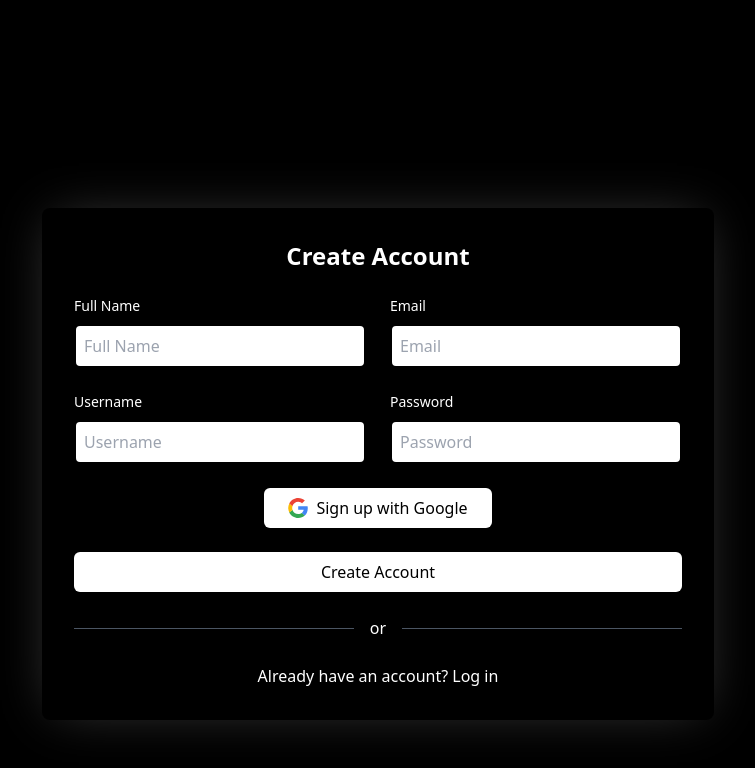
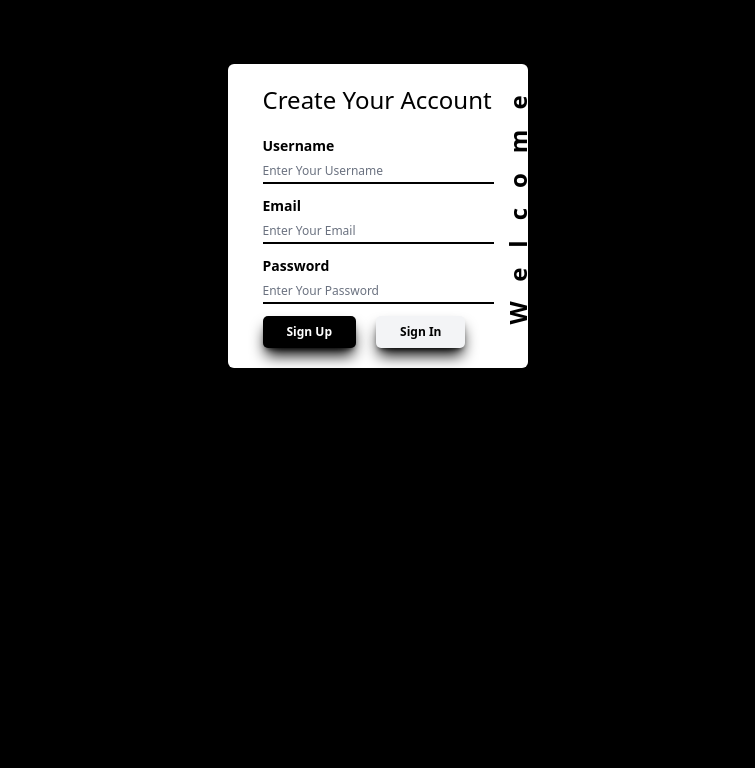
Before and after one commit to Mohammedlabbouj/onlineShoppingSystem_frontEnd, a React (Vite) app: page /signup in a window 1280 px wide. Shown: the top 768 px of the page, without its empty margins (262-1017 px from the left). Built offline with nearby package versions, Linux system fonts and the light colour scheme.

Commit message:
switched from fake api to real and handel fetching users,products & adding users and products

```diff
--- a/src/App.tsx
+++ b/src/App.tsx
@@ -12,6 +12,7 @@ import Cart from "./pages/Cart";
 import Login from "./pages/Loging";
 import Signup from "./pages/SingUp";
 import NavBar from "./components/NavBar";
+import AddProduct from "./pages/AddProduct";
 import { ThemeProvider } from "./context/ThemeContext";
 
 function App() {
@@ -56,6 +57,10 @@ function AppContent() {
           path="/login"
           element={<Login setIsAuthenticated={setIsAuthenticated} />}
         />
+        <Route
+          path="/AddProduct"
+          element={isAuthenticated ? <AddProduct /> : <Navigate to="/login" />}
+        />
         <Route path="/signup" element={<Signup />} />
         <Route
           path="/"
--- /dev/null
+++ b/src/pages/AddProduct.tsx
@@ -0,0 +1,199 @@
+import React, { useState } from "react";
+import { useNavigate } from "react-router-dom";
+
+interface NewProduct {
+  name: string;
+  description: string;
+  price: number;
+  stockQuantity: number;
+  image: string;
+  categoryId: number;
+  vendorId: number;
+}
+
+export default function AddProduct() {
+  const navigate = useNavigate();
+  const [isLoading, setIsLoading] = useState(false);
+  const [error, setError] = useState<string | null>(null);
+  const [formData, setFormData] = useState<NewProduct>({
+    name: "Fjallraven Backpack",
+    description:
+      "Your perfect pack for everyday use and walks in the forest. Stash your laptop (up to 15 inches) in the padded sleeve, your everyday",
+    price: 109.95,
+    stockQuantity: 10,
+    image: "https://fakestoreapi.com/img/81fPKd-2AYL._AC_SL1500_.jpg",
+    categoryId: 1, // Assuming 1 is for bags/backpacks
+    vendorId: 1, // Assuming 1 is the default vendor
+  });
+
+  const handleChange = (
+    e: React.ChangeEvent<HTMLInputElement | HTMLTextAreaElement>
+  ) => {
+    const value =
+      e.target.type === "number" ? Number(e.target.value) : e.target.value;
+    setFormData({
+      ...formData,
+      [e.target.name]: value,
+    });
+  };
+
+  const handleSubmit = async (e: React.FormEvent) => {
+    e.preventDefault();
+    setError(null);
+    setIsLoading(true);
+
+    try {
+      const response = await fetch(
+        "http://localhost:9090/api/products/create",
+        {
+          method: "POST",
+          headers: {
+            "Content-Type": "application/json",
+          },
+          body: JSON.stringify(formData),
+        }
+      );
+
+      if (!response.ok) {
+        const errorData = await response.json();
+        throw new Error(errorData.message || "Failed to create product");
+      }
+
+      const data = await response.json();
+      console.log("Product created successfully:", data);
+      navigate("/");
+    } catch (err) {
+      console.error("Add product error:", err);
+      setError(err instanceof Error ? err.message : "Failed to create product");
+    } finally {
+      setIsLoading(false);
+    }
+  };
+
+  return (
+    <div className="max-w-2xl mx-auto pt-20 p-4">
+      <h1 className="text-2xl font-bold mb-6">Add New Product</h1>
+      <form onSubmit={handleSubmit} className="space-y-6">
+        <div>
+          <label className="block text-sm font-medium mb-2">Product Name</label>
+          <input
+            type="text"
+            name="name"
+            value={formData.name}
+            onChange={handleChange}
+            className="w-full p-2 border rounded-md"
+            required
+          />
+        </div>
+
+        <div>
+          <label className="block text-sm font-medium mb-2">Description</label>
+          <textarea
+            name="description"
+            value={formData.description}
+            onChange={handleChange}
+            className="w-full p-2 border rounded-md h-32"
+            required
+          />
+        </div>
+
+        <div className="grid grid-cols-2 gap-4">
+          <div>
+            <label className="block text-sm font-medium mb-2">Price ($)</label>
+            <input
+              type="number"
+              name="price"
+              value={formData.price}
+              onChange={handleChange}
+              step="0.01"
+              min="0"
+              className="w-full p-2 border rounded-md"
+              required
+            />
+          </div>
+          <div>
+            <label className="block text-sm font-medium mb-2">
+              Stock Quantity
+            </label>
+            <input
+              type="number"
+              name="stockQuantity"
+              value={formData.stockQuantity}
+              onChange={handleChange}
+              min="0"
+              className="w-full p-2 border rounded-md"
+              required
+            />
+          </div>
+        </div>
+
+        <div>
+          <label className="block text-sm font-medium mb-2">Image URL</label>
+          <input
+            type="url"
+            name="image"
+            value={formData.image}
+            onChange={handleChange}
+            className="w-full p-2 border rounded-md"
+            required
+          />
+          {formData.image && (
+            <img
+              src={formData.image}
+              alt="Product preview"
+              className="mt-2 h-32 object-contain"
+            />
+          )}
+        </div>
+
+        <div className="grid grid-cols-2 gap-4">
+          <div>
+            <label className="block text-sm font-medium mb-2">
+              Category ID
+            </label>
+            <input
+              type="number"
+              name="categoryId"
+              value={formData.categoryId}
+              onChange={handleChange}
+              min="1"
+              className="w-full p-2 border rounded-md"
+              required
+            />
+          </div>
+          <div>
+            <label className="block text-sm font-medium mb-2">Vendor ID</label>
+            <input
+              type="number"
+              name="vendorId"
+              value={formData.vendorId}
+              onChange={handleChange}
+              min="1"
+              className="w-full p-2 border rounded-md"
+              required
+            />
+          </div>
+        </div>
+
+        {error && <div className="text-red-500 text-sm">{error}</div>}
+
+        <div className="flex gap-4">
+          <button
+            type="submit"
+            disabled={isLoading}
+            className="px-4 py-2 bg-black text-white rounded-md hover:bg-gray-800 disabled:opacity-50"
+          >
+            {isLoading ? "Creating..." : "Add Product"}
+          </button>
+          <button
+            type="button"
+            onClick={() => navigate("/")}
+            className="px-4 py-2 bg-gray-200 text-black rounded-md hover:bg-gray-300"
+          >
+            Cancel
+          </button>
+        </div>
+      </form>
+    </div>
+  );
+}
--- a/src/pages/Cart.tsx
+++ b/src/pages/Cart.tsx
@@ -38,6 +38,7 @@ export default function Cart() {
   useEffect(() => {
     const fetchCartAndProducts = async () => {
       const userId = localStorage.getItem("id");
+      console.log(userId)
       if (!userId) {
         setIsLoading(false);
         return;
--- a/src/pages/SingUp.tsx
+++ b/src/pages/SingUp.tsx
@@ -1,108 +1,130 @@
 import React, { useState } from "react";
-import { Link } from "react-router-dom";
+import { Link, useNavigate } from "react-router-dom";
+
 export default function SignUp() {
+  const navigate = useNavigate();
+  const [isLoading, setIsLoading] = useState(false);
+  const [error, setError] = useState<string | null>(null);
   const [formData, setFormData] = useState({
-    fullName: "",
+    username: "",
     email: "",
-    username: "",
     password: "",
-    dob: "",
-    gender: "male",
   });
 
-  const handleSubmit = (e: React.FormEvent) => {
+  const handleChange = (e: React.ChangeEvent<HTMLInputElement>) => {
+    setFormData({
+      ...formData,
+      [e.target.name]: e.target.value,
+    });
+  };
+
+  const handleSubmit = async (e: React.FormEvent) => {
     e.preventDefault();
-    // Add your signup logic here
+    setError(null);
+    setIsLoading(true);
+
+    try {
+      const response = await fetch(
+        "http://localhost:9090/api/customers/create",
+        {
+          method: "POST",
+          headers: {
+            "Content-Type": "application/json",
+          },
+          body: JSON.stringify(formData),
+        }
+      );
+
+      if (!response.ok) {
+        const errorData = await response.json();
+        throw new Error(errorData.message || "Failed to create account");
+      }
+
+      const data = await response.json();
+      console.log("Account created successfully:", data);
+      navigate("/login");
+    } catch (err) {
+      console.error("Signup error:", err);
+      setError(err instanceof Error ? err.message : "Failed to create account");
+    } finally {
+      setIsLoading(false);
+    }
   };
 
   return (
-    <div className="flex flex-col items-center justify-center  min-h-screen bg-black">
-      <div className="w-full max-w-2xl bg-black rounded-lg p-8 shadow-[0_0_50px_-12px_rgba(255,255,255,0.25)]">
-        <h2 className="text-2xl font-bold text-white mb-6 text-center">
-          Create Account
-        </h2>
-        <form className="space-y-6" onSubmit={handleSubmit}>
-          <div className="grid grid-cols-1 sm:grid-cols-2 gap-6">
-            <div>
-              <label className="block text-white text-sm font-medium mb-2">
-                Full Name
+    <div className="flex justify-center w-full h-[25%]">
+      <div className="form w-[300px] rounded-md shadow-xl overflow-hidden z-[100] relative cursor-pointer snap-start shrink-0 py-5 px-6 bg-white flex flex-col items-center justify-center gap-3 transition-all duration-300">
+        <p className="text-black translate-x-[46%] -rotate-90 tracking-[20px] transition-all hover:translate-x-[50%] -translate-y-1/2 font-semibold text-2xl absolute right-0">
+          Welcome
+        </p>
+
+        <div className="capitalize">
+          <p className="text-2xl text-black pb-5">Create Your Account</p>
+          <form onSubmit={handleSubmit} className="flex flex-col gap-3">
+            <div className="flex flex-col items-start w-full">
+              <label className="text-sm text-black font-semibold">
+                Username
               </label>
               <input
-                className="w-full bg-white text-black border-2 border-black rounded-md p-2 focus:outline-none focus:ring-1 focus:ring-white transition-all"
                 type="text"
-                placeholder="Full Name"
+                name="username"
+                value={formData.username}
+                onChange={handleChange}
+                placeholder="Enter Your Username"
+                className="w-full py-px pl-0 bg-transparent outline-none focus:ring-0 border-0 border-b-2 border-black placeholder:text-gray-500 focus:outline-none text-black placeholder:text-xs"
                 required
               />
             </div>
-            <div>
-              <label className="block text-white text-sm font-medium mb-2">
-                Email
-              </label>
+
+            <div className="flex flex-col items-start w-full">
+              <label className="text-sm text-black font-semibold">Email</label>
               <input
-                className="w-full bg-white text-black border-2 border-black rounded-md p-2 focus:outline-none focus:ring-1 focus:ring-white transition-all"
                 type="email"
-                placeholder="Email"
+                name="email"
+                value={formData.email}
+                onChange={handleChange}
+                placeholder="Enter Your Email"
+                className="w-full py-px pl-0 bg-transparent outline-none focus:ring-0 border-0 border-b-2 border-black placeholder:text-gray-500 focus:outline-none text-black placeholder:text-xs"
                 required
               />
             </div>
-            <div>
-              <label className="block text-white text-sm font-medium mb-2">
-                Username
+
+            <div className="flex flex-col items-start w-full">
+              <label className="text-sm text-black font-semibold">
+                Password
               </label>
               <input
-                className="w-full bg-white text-black border-2 border-black rounded-md p-2 focus:outline-none focus:ring-1 focus:ring-white transition-all"
-                type="text"
-                placeholder="Username"
+                type="password"
+                name="password"
+                value={formData.password}
+                onChange={handleChange}
+                placeholder="Enter Your Password"
+                className="w-full py-px pl-0 bg-transparent outline-none focus:ring-0 border-0 border-b-2 border-black placeholder:text-gray-500 focus:outline-none text-black placeholder:text-xs"
                 required
               />
             </div>
-            <div>
-              <label className="block text-white text-sm font-medium mb-2">
-                Password
-              </label>
-              <input
-                className="w-full bg-white text-black border-2 border-black rounded-md p-2 focus:outline-none focus:ring-1 focus:ring-white transition-all"
-                type="password"
-                placeholder="Password"
-                required
-              />
-            </div>
-          </div>
 
-          <div className="flex justify-center space-x-4 mt-6">
-            <button
-              type="button"
-              className="flex items-center justify-center px-6 py-2 bg-white text-black rounded-md hover:bg-gray-100 transition-colors"
-            >
-              <img
-                src="../public/google.svg"
-                alt="Google"
-                className="w-5 h-5 mr-2"
-              />
-              Sign up with Google
-            </button>
-          </div>
+            {error && (
+              <div className="text-red-500 text-xs text-center">{error}</div>
+            )}
 
+            <div className="inline-flex gap-5">
               <button
                 type="submit"
-            className="w-full bg-white text-black py-2 rounded-md hover:bg-gray-100 transition-colors mt-6"
+                disabled={isLoading}
+                className="px-6 focus:outline-none focus:scale-110 font-semibold text-xs py-2 rounded-[5px] hover:scale-110 transition-all hover:transition text-white bg-black shadow-black shadow-lg disabled:opacity-50 disabled:cursor-not-allowed"
               >
-            Create Account
+                {isLoading ? "Creating..." : "Sign Up"}
               </button>
-
-          <div className="flex items-center justify-center mt-6">
-            <div className="border-t border-gray-600 w-full"></div>
-            <p className="text-white mx-4">or</p>
-            <div className="border-t border-gray-600 w-full"></div>
+              <Link
+                to="/login"
+                className="px-6 focus:outline-none focus:scale-110 font-semibold text-xs py-2 rounded-[5px] hover:scale-110 transition-all hover:transition text-black bg-gray-100 shadow-black shadow-lg text-center"
+              >
+                Sign In
+              </Link>
             </div>
-
-          <p className="text-center text-white">
-            Already have an account?{" "}
-            <Link to="/login" className="text-white hover:underline">
-              Log in
-            </Link>
-          </p>
           </form>
+        </div>
       </div>
     </div>
   );
```
Also changed, not shown: src/components/NavBar.tsx (+20 -16 lines), src/pages/Home.tsx (+42 -20 lines), src/pages/Loging.tsx (+49 -24 lines). Lines whose indentation alone changed are shown as unchanged.
